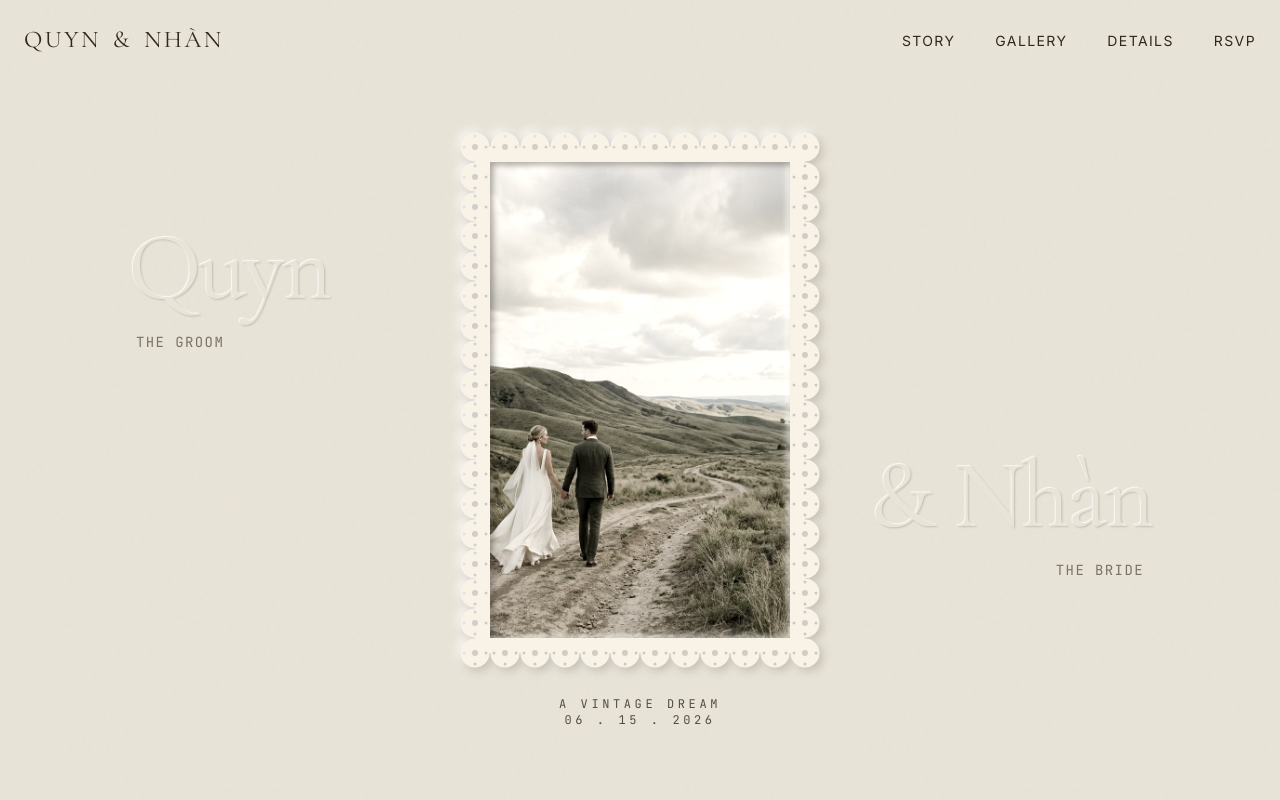
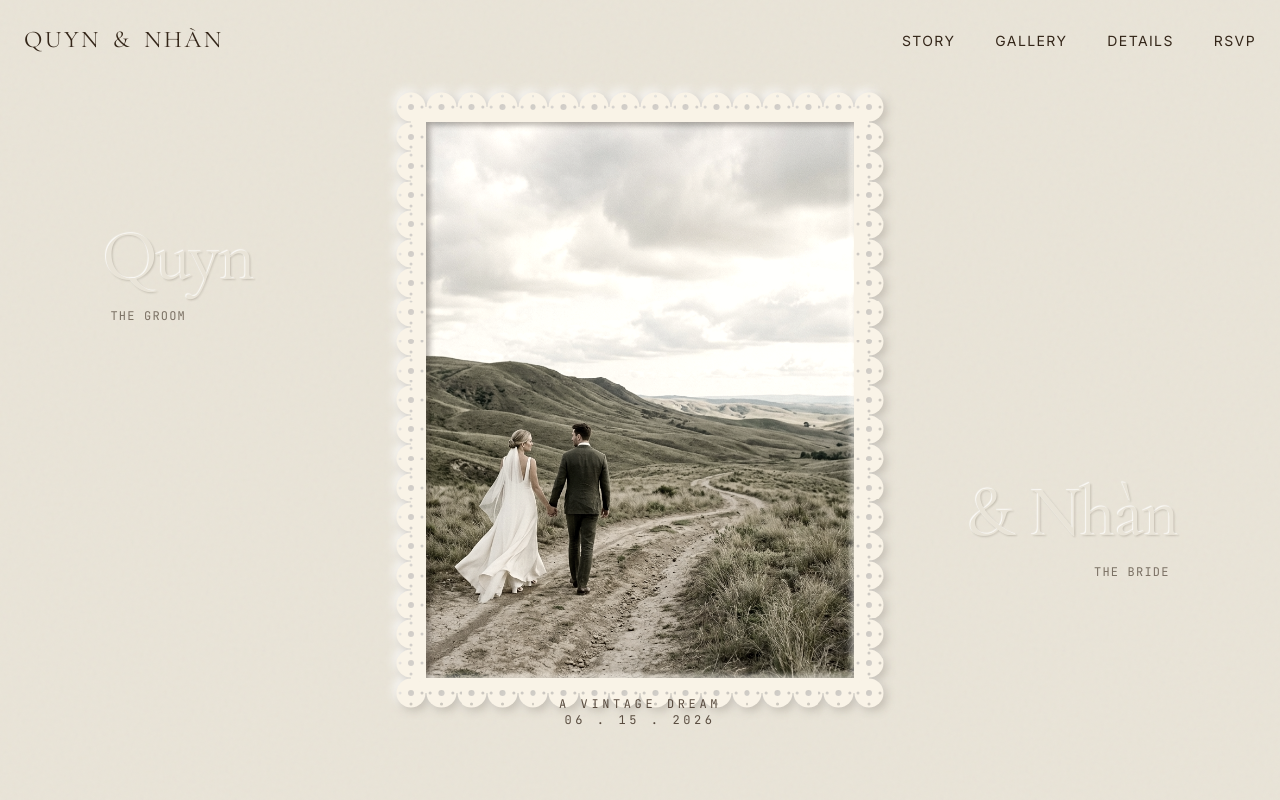
Before and after one commit to lequyn24-sudo/Q-N, a Next.js app: page / in a window 1280 px wide. Shown: the top 800 px of the page. Built offline with nearby package versions, Linux system fonts and the light colour scheme.

Commit message:
Fix squished Hero image and font size

```diff
--- a/src/components/Hero.tsx
+++ b/src/components/Hero.tsx
@@ -29,7 +29,7 @@ export default function Hero() {
           animate={{ opacity: 1, scale: 1 }}
           transition={{ duration: 1.5, delay: 2.2, ease: "easeOut" }}
           style={{ y: y1 }}
-          className="relative w-[80%] md:w-[35%] lg:w-[30%] h-[50vh] md:h-[70vh] z-10 floral-lace-wrapper"
+          className="relative w-[80%] md:w-[45%] lg:w-[40%] aspect-[3/4] md:aspect-[4/5] z-10 floral-lace-wrapper max-h-[80vh]"
         >
           <div className="floral-lace-frame w-full h-full relative overflow-hidden grayscale-[50%] sepia-[10%] contrast-110">
             <div className="absolute inset-0 z-10 floral-lace-inner pointer-events-none" />
@@ -49,12 +49,12 @@ export default function Hero() {
           animate={{ opacity: 1, x: 0 }}
           transition={{ duration: 1.5, delay: 2.5, ease: "easeOut" }}
           style={{ y: y2 }}
-          className="absolute top-[8%] md:top-[25%] left-[8%] md:left-[5%] lg:left-[10%] z-20"
+          className="absolute top-[8%] md:top-[25%] left-[8%] md:left-[5%] lg:left-[8%] z-20"
         >
-          <h1 className="font-serif text-[5rem] md:text-7xl lg:text-8xl leading-none tracking-tight text-emboss">
+          <h1 className="font-serif text-[4rem] md:text-6xl lg:text-7xl leading-none tracking-tight text-emboss whitespace-nowrap">
             Quyn
           </h1>
-          <p className="font-jetbrains text-xs md:text-sm tracking-widest uppercase mt-4 md:ml-2 text-vintage-ink/60">
+          <p className="font-jetbrains text-[10px] md:text-xs tracking-widest uppercase mt-4 md:ml-2 text-vintage-ink/60">
             The groom
           </p>
         </motion.div>
@@ -65,12 +65,12 @@ export default function Hero() {
           animate={{ opacity: 1, x: 0 }}
           transition={{ duration: 1.5, delay: 2.7, ease: "easeOut" }}
           style={{ y: y2 }}
-          className="absolute bottom-[10%] md:bottom-[25%] right-[8%] md:right-[5%] lg:right-[10%] z-20 text-right"
+          className="absolute bottom-[10%] md:bottom-[25%] right-[8%] md:right-[5%] lg:right-[8%] z-20 text-right"
         >
-          <h1 className="font-serif text-[5rem] md:text-7xl lg:text-8xl leading-none tracking-tight text-emboss">
+          <h1 className="font-serif text-[4rem] md:text-6xl lg:text-7xl leading-none tracking-tight text-emboss whitespace-nowrap">
             &amp; Nhàn
           </h1>
-          <p className="font-jetbrains text-xs md:text-sm tracking-widest uppercase mt-4 md:mr-2 text-vintage-ink/60">
+          <p className="font-jetbrains text-[10px] md:text-xs tracking-widest uppercase mt-4 md:mr-2 text-vintage-ink/60">
             The bride
           </p>
         </motion.div>
```
